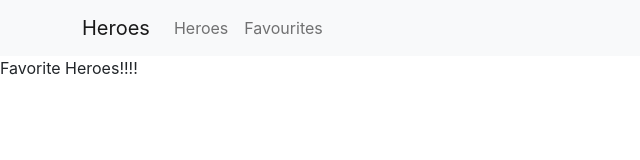
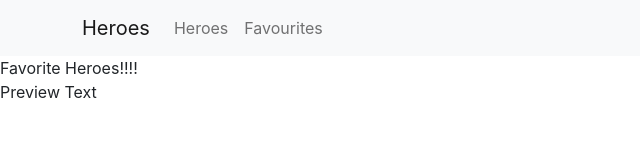
Before and after one commit to tvonment/react-heroes, a React (Create React App) app: page /favourites in a window 1280 px wide. Shown: the top 160 px of the page, without its empty margins (0-640 px from the left). Built offline with nearby package versions, Linux system fonts and the light colour scheme.

Commit message:
add preview

```diff
--- a/src/pages/FavouriteHeroesPage.tsx
+++ b/src/pages/FavouriteHeroesPage.tsx
@@ -1,4 +1,4 @@
 const FavouriteHeroesPage: React.FC = () => {
-    return (<div>Favorite Heroes!!!!</div>);
+    return (<div><div>Favorite Heroes!!!!</div><p>Preview Text</p></div>);
 }
 export default FavouriteHeroesPage;
```
